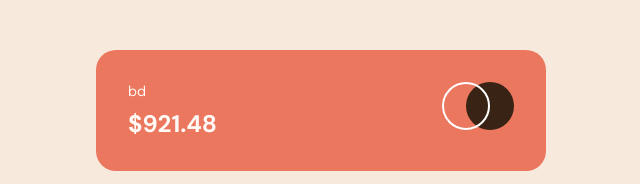
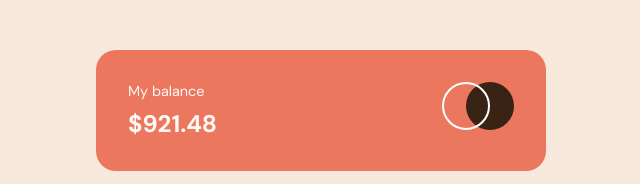
Before and after one commit to zihad-hossion/expenses-chart-component, a plain HTML site: page index.html in a window 1280 px wide. Shown: the top 184 px of the page, 319-959 px from the left. Drawn offline with Linux system fonts and the light colour scheme.

Commit message:
Update index.html

```diff
--- a/index.html
+++ b/index.html
@@ -24,7 +24,7 @@
   <main id="container">
     <section class="row top-bar">
       <div class="txt">
-        <p class="title">bd</p>
+        <p class="title">My balance</p>
         <span class="price">$921.48</span>
       </div>
       <div>
```
